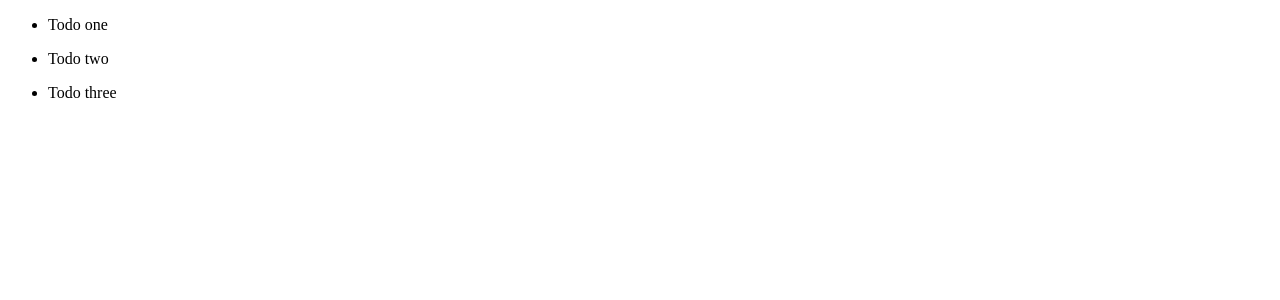
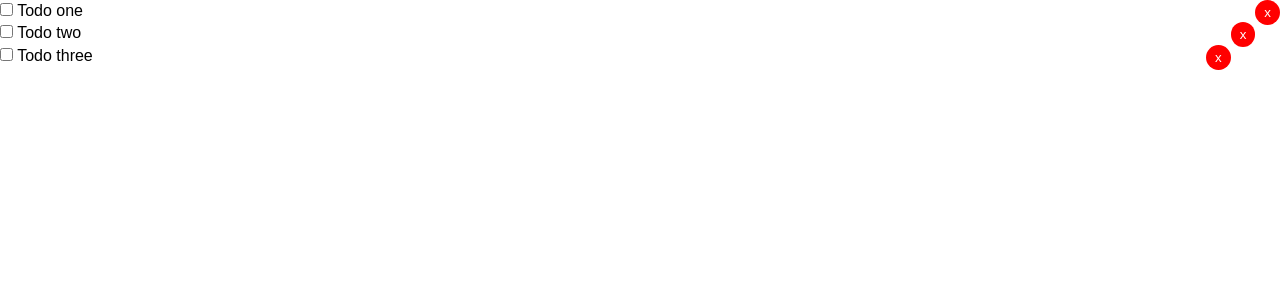
Before and after one commit to rkhan888/angular-todolist, an Angular app: page / in a window 1280 px wide. Shown: the top 300 px of the page. Built offline with nearby package versions, Linux system fonts and the light colour scheme.

Commit message:
created todo-item component and added styles

```diff
--- a/src/app/app.module.ts
+++ b/src/app/app.module.ts
@@ -4,11 +4,13 @@
 import { AppRoutingModule } from './app-routing.module';
 import { AppComponent } from './app.component';
 import { TodosComponent } from './components/todos/todos.component';
+import { TodoItemComponent } from './components/todo-item/todo-item.component';
 
 @NgModule({
   declarations: [
     AppComponent,
-    TodosComponent
+    TodosComponent,
+    TodoItemComponent
   ],
   imports: [
     BrowserModule,
--- /dev/null
+++ b/src/app/components/todo-item/todo-item.component.css
@@ -0,0 +1,19 @@
+.del {
+    background: #ff0000;
+    color: #fff;
+    border: none;
+    padding: 5px 9px;
+    border-radius: 50%;
+    cursor: pointer;
+    float: right;
+  }
+
+  .todo {
+    background: #f4f4f4;
+    padding: 10px;
+    border-bottom: 1px #ccc dotted;
+  }
+
+  .is-complete {
+    text-decoration: line-through;
+  }
--- /dev/null
+++ b/src/app/components/todo-item/todo-item.component.html
@@ -0,0 +1,8 @@
+<div>
+    <p>
+        <input type="checkbox" name="" id="">
+        {{todoInput.title}}
+        <button class="del">x</button>
+    </p>
+
+</div>
--- /dev/null
+++ b/src/app/components/todo-item/todo-item.component.ts
@@ -0,0 +1,20 @@
+import { Todo } from './../../models/Todo';
+import { Component, OnInit, Input } from '@angular/core';
+
+@Component({
+  selector: 'app-todo-item',
+  templateUrl: './todo-item.component.html',
+  styleUrls: ['./todo-item.component.css']
+})
+export class TodoItemComponent implements OnInit {
+
+  //create an input property to accept a todo object from html
+  @Input()
+  todoInput!: Todo;
+
+  constructor() { }
+
+  ngOnInit(): void {
+  }
+
+}
--- a/src/app/components/todos/todos.component.html
+++ b/src/app/components/todos/todos.component.html
@@ -1,3 +1,2 @@
-<ul *ngFor = "let todo of todos">
-    <li> {{todo.title}} </li>
-</ul>
+<app-todo-item *ngFor = "let mytodo of todos" [todoInput]="mytodo">
+</app-todo-item>
--- a/src/styles.css
+++ b/src/styles.css
@@ -1 +1,32 @@
-/* You can add global styles to this file, and also import other style files */
+* {
+    box-sizing: border-box;
+    margin: 0;
+    padding: 0;
+  }
+
+  body {
+    font-family: Arial, Helvetica, sans-serif;
+    line-height: 1.4;
+  }
+
+  a {
+    color: #333;
+    text-decoration: none;
+  }
+
+  .container {
+    padding: 0 1rem;
+  }
+
+  .btn {
+    display: inline-block;
+    border: none;
+    background: #555;
+    color: #fff;
+    padding: 7px 20px;
+    cursor: pointer;
+  }
+
+  .btn:hover {
+    background: #666;
+  }
```
Also changed, not shown: 1 other file (tests, documents, lock files or other folders).
